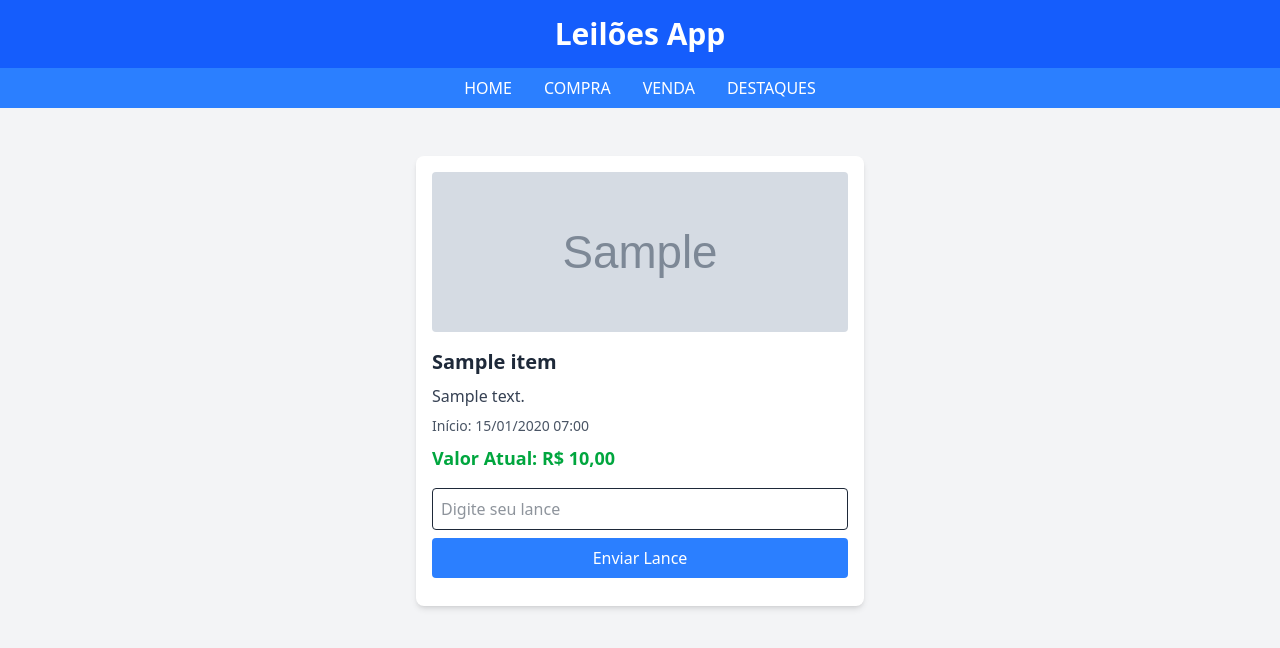
After one commit to Guilherme1909/sistemas-distribuidos, a Django app: page /leiloes/item/1/ in a window 1280 px wide. The commit adds this page. Shown: the top 648 px of the page. Run offline with Django 5.2, Linux system fonts and the light colour scheme; tables that the repository leaves empty hold one stand-in row (values such as "Sample post"); grey boxes marked "Sample" are stand-in pictures; style sheets or scripts are compiled from the project's sources.

Commit message:
Adicionado tela de lance e atualizado home para exibir lance atual

```diff
--- a/projetoapp/apps/leiloes/models.py
+++ b/projetoapp/apps/leiloes/models.py
@@ -1,6 +1,7 @@
 from django.db import models
+from django.db.models.signals import post_save
+from django.dispatch import receiver
 
-# Create your models here.
 class Item(models.Model):
     titulo = models.CharField('Titulo', max_length=50)
     descricao = models.TextField('Descricao', max_length=100)
@@ -14,10 +15,11 @@ class Item(models.Model):
     class Meta:
         verbose_name = 'Item'
         verbose_name_plural = 'Itens'
-        ordering =['id']
+        ordering = ['id']
 
     def __str__(self):
         return self.titulo
+
 
 class Lance(models.Model):
     item = models.ForeignKey(Item, on_delete=models.CASCADE, related_name='lances')
@@ -28,7 +30,16 @@ class Lance(models.Model):
     class Meta:
         verbose_name = 'Lance'
         verbose_name_plural = 'Lances'
-        ordering =['id']
+        ordering = ['id']
 
     def __str__(self):
         return f'Lance de {self.valor}'
+
+
+@receiver(post_save, sender=Lance)
+def atualizar_valor_item(sender, instance, created, **kwargs):
+    if created:
+        item = instance.item
+        if item.valorAtual is None or instance.valor > item.valorAtual:
+            item.valorAtual = instance.valor
+            item.save()
--- /dev/null
+++ b/projetoapp/apps/leiloes/templates/leiloes/item_detail.html
@@ -0,0 +1,69 @@
+{% extends "base.html" %}
+
+{% block title %}{{ item.titulo }} - Detalhes{% endblock %}
+
+{% block content %}
+<div class="bg-white rounded-lg shadow-md p-4 max-w-md mx-auto mt-6">
+    <!-- Imagem do item -->
+     {% if item.imagem %}
+        <img src="{{ item.imagem.url }}" alt="{{ item.titulo }}" class="h-40 w-full object-cover mb-4 rounded">
+    {% else %}
+        <div class="h-40 w-full bg-gray-300 flex items-center justify-center mb-4 rounded">
+            <span class="text-gray-500">Sem imagem</span>
+        </div>
+    {% endif %}
+
+    <!-- Informações -->
+    <h2 class="text-xl font-bold">{{ item.titulo }}</h2>
+    <p class="text-gray-700 my-2">{{ item.descricao }}</p>
+    <p class="text-sm text-gray-600">Início: {{ item.data_inicio|date:"d/m/Y H:i" }}</p>
+    <p class="text-lg text-green-600 font-semibold my-2">Valor Atual: R$ {{ item.valorAtual }}</p>
+
+    <form id="form-lance" class="mt-4">
+        <input type="number" id="valor" step="0.01" placeholder="Digite seu lance" class="w-full border p-2 rounded mb-2" required>
+        <button type="submit" class="w-full bg-blue-500 text-white py-2 px-4 rounded hover:bg-blue-600">
+            Enviar Lance
+        </button>
+    </form>
+
+    <div id="mensagem" class="mt-3 text-sm text-center"></div>
+</div>
+
+<!-- Script AJAX -->
+<script>
+document.getElementById('lance-form').addEventListener('submit', async function(e) {
+    e.preventDefault();
+
+    const valor = document.getElementById('valor').value;
+    const csrfToken = document.querySelector('[name=csrfmiddlewaretoken]').value;
+
+    const resposta = await fetch('/leiloes/api/Lances/', {
+        method: 'POST',
+        headers: {
+            'Content-Type': 'application/json',
+            'X-CSRFToken': csrfToken
+        },
+        body: JSON.stringify({
+            item: "{{ item.id }}",
+            valor: valor
+        })
+    });
+
+    const mensagem = document.getElementById('mensagem');
+    const valorAtual = document.getElementById('valor-atual');
+
+    if (resposta.ok) {
+        const dados = await resposta.json();
+        mensagem.textContent = 'Lance enviado com sucesso!';
+        mensagem.className = 'text-green-600 text-sm mt-3';
+        valorAtual.textContent = 'R$ ' + parseFloat(dados.valor).toFixed(2);
+        document.getElementById('valor').value = '';
+    } else {
+        mensagem.textContent = 'Erro ao enviar o lance.';
+        mensagem.className = 'text-red-600 text-sm mt-3';
+    }
+
+    mensagem.classList.remove('hidden');
+});
+</script>
+{% endblock %}
--- a/projetoapp/apps/leiloes/urls.py
+++ b/projetoapp/apps/leiloes/urls.py
@@ -10,6 +10,6 @@ router.register(r'Lances', views.LanceViewSet, basename='lances')
 
 urlpatterns = [
     path('', views.home, name='home'),
-    #path('item/<int:item_id>/', views.item_detail, name='item_detail'),
+    path('item/<int:item_id>/', views.item_detail, name='item_detail'),
     path('api/', include(router.urls)),
 ]
--- a/projetoapp/apps/leiloes/views.py
+++ b/projetoapp/apps/leiloes/views.py
@@ -1,4 +1,4 @@
-from django.shortcuts import render
+from django.shortcuts import render, get_object_or_404
 from .models import Item, Lance
 from rest_framework import viewsets
 from .serializer import ItemSerializer, LanceSerializer
@@ -12,6 +12,11 @@ class LanceViewSet(viewsets.ModelViewSet):
     queryset = Lance.objects.all()
     serializer_class = LanceSerializer
 
+
 def home(request):
     itens = Item.objects.all()
     return render(request, 'leiloes/home.html', {'itens': itens})
+
+def item_detail(request, item_id):
+    item = get_object_or_404(Item, pk=item_id)
+    return render(request, 'leiloes/item_detail.html', {'item': item})
```
Also changed, not shown: projetoapp/apps/leiloes/templates/leiloes/home.html (+7 -3 lines), projetoapp/apps/leiloes/migrations/0005_alter_lance_options.py (added), projetoapp/apps/leiloes/migrations/0006_alter_lance_options.py (added), projetoapp/media/itens/macaco-sheik_GDNgKiT.jpg (added), projetoapp/projetoapp/wsgi.py (line endings or trailing spaces).
